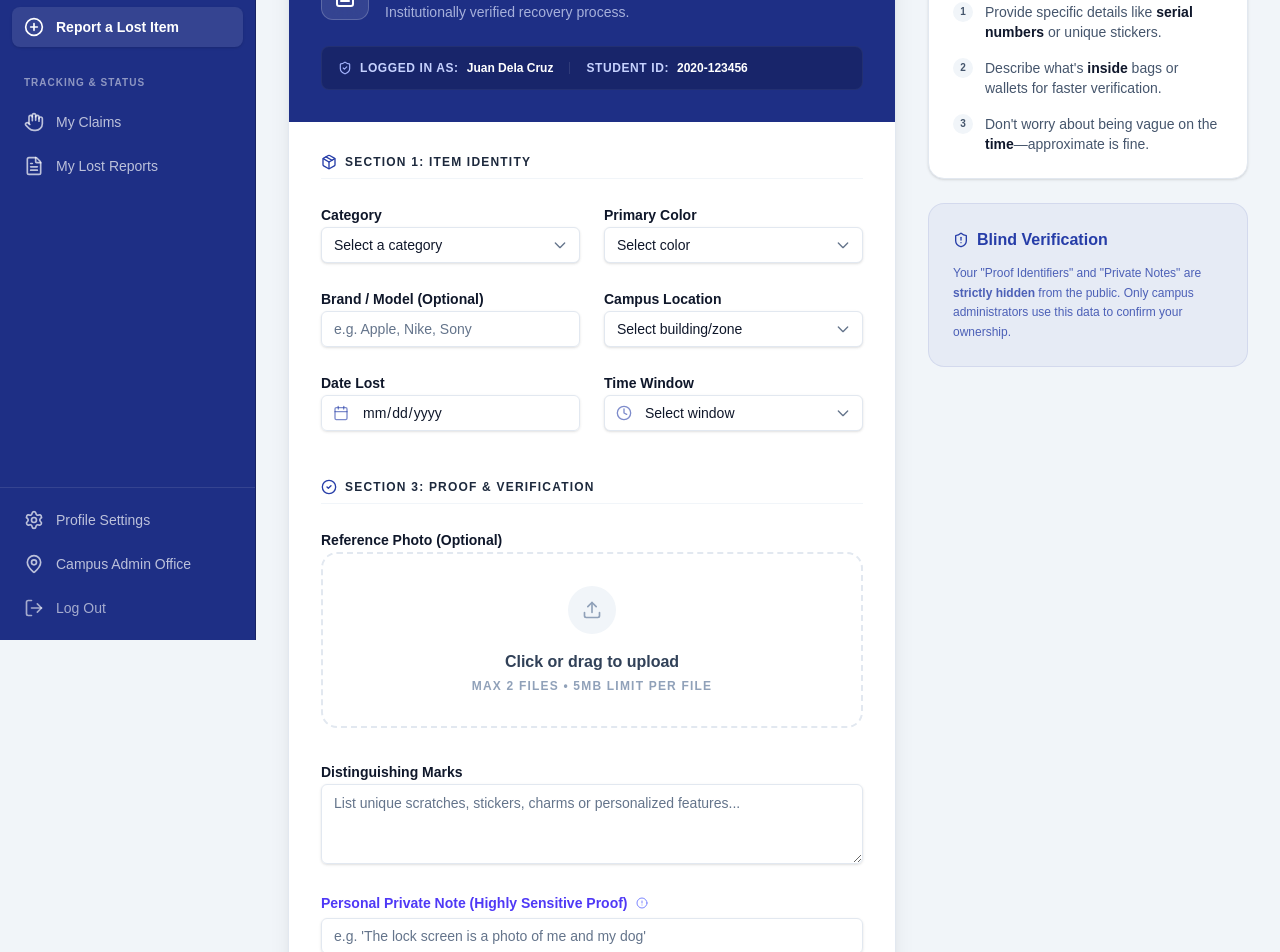
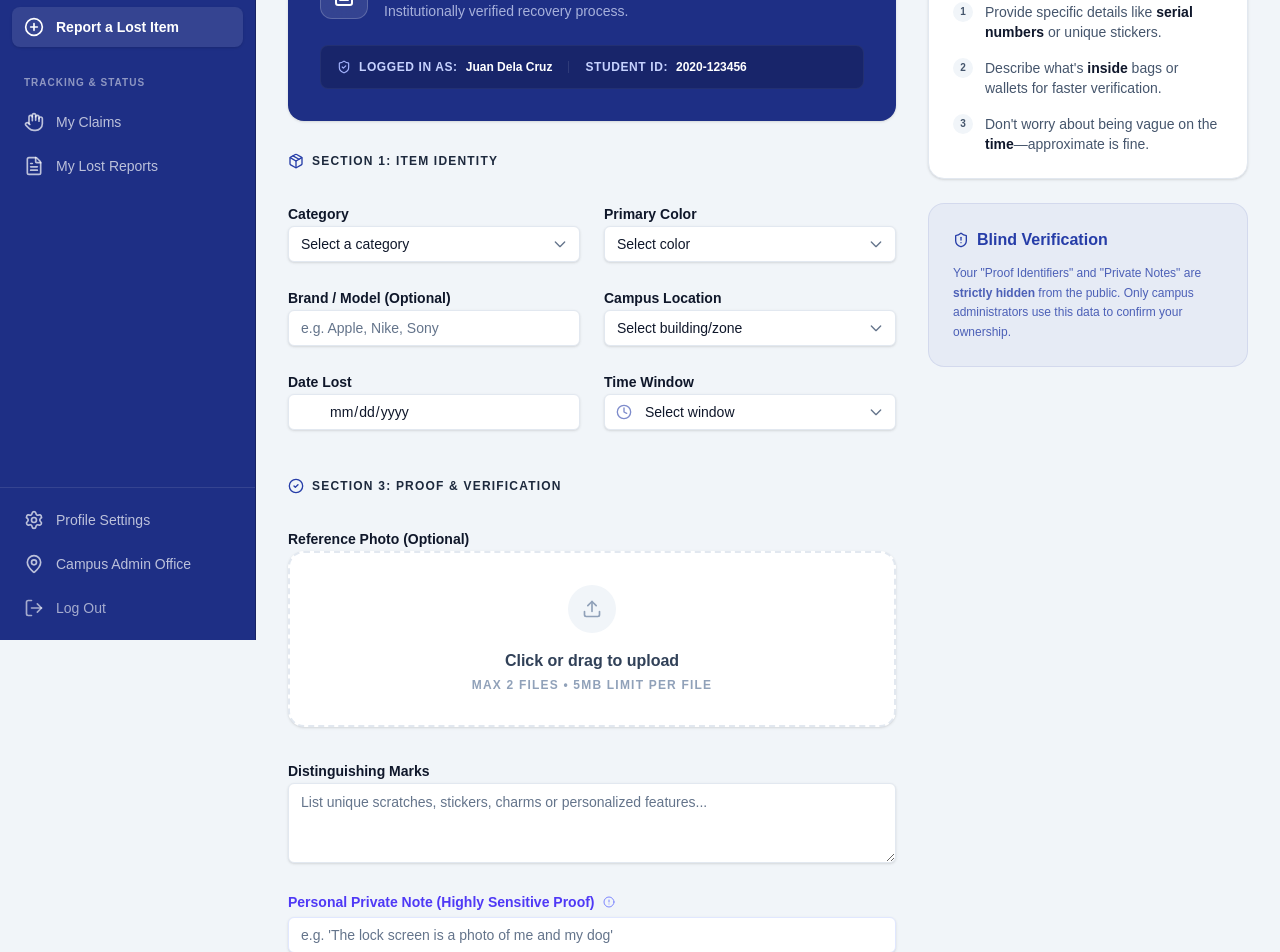
Before and after one commit to ArinGitPort/ReClaim, a React (Vite) app: page /report-lost in a window 1280 px wide. Shown: the part 160-1112 px from the top of the page. Built offline with nearby package versions, Linux system fonts and the light colour scheme.

Commit message:
Improve UI

```diff
--- a/src/features/reports/ReportLostForm.tsx
+++ b/src/features/reports/ReportLostForm.tsx
@@ -52,9 +52,9 @@ export function ReportLostForm() {
 
   return (
     <>
-      <form onSubmit={handleSubmit} className="bg-white rounded-2xl border border-slate-200 shadow-xl overflow-hidden mb-12">
+      <form onSubmit={handleSubmit} className="mb-12">
         {/* Form Header */}
-        <div className="bg-[#1E2F85] p-5 sm:p-8 text-white">
+        <div className="bg-[#1E2F85] p-5 sm:p-8 text-white rounded-2xl shadow-sm mb-8">
           <div className="flex flex-col sm:flex-row items-start sm:items-center gap-4 mb-2">
             <div className="w-12 h-12 bg-white/10 backdrop-blur-md rounded-xl flex items-center justify-center border border-white/20">
               <FileText className="w-6 h-6 text-white" />
@@ -80,7 +80,7 @@ export function ReportLostForm() {
           </div>
         </div>
 
-        <div className="p-5 sm:p-8 space-y-12">
+        <div className="space-y-12">
           {/* Section 1: Item Identity */}
           <section className="space-y-6">
             <div className="flex items-center gap-2 pb-2 border-b border-slate-100">
@@ -95,6 +95,7 @@ export function ReportLostForm() {
                   id="category"
                   name="category"
                   required
+                  className="bg-white shadow-sm border-slate-200"
                   value={category}
                   onChange={(e) => {
                     setCategory(e.target.value as Category)
@@ -113,7 +114,7 @@ export function ReportLostForm() {
 
               <div className="space-y-2">
                 <Label htmlFor="color">Primary Color</Label>
-                <Select id="color" name="color" required value={formData.color} onChange={handleInputChange}>
+                <Select id="color" name="color" required value={formData.color} onChange={handleInputChange} className="bg-white shadow-sm border-slate-200">
                   <option value="">Select color</option>
                   <option value="black">Black</option>
                   <option value="silver">Silver/Gray</option>
@@ -126,12 +127,12 @@ export function ReportLostForm() {
 
               <div className="space-y-2">
                 <Label htmlFor="brand">Brand / Model (Optional)</Label>
-                <Input id="brand" name="brand" placeholder="e.g. Apple, Nike, Sony" value={formData.brand} onChange={handleInputChange} />
+                <Input id="brand" name="brand" placeholder="e.g. Apple, Nike, Sony" value={formData.brand} onChange={handleInputChange} className="bg-white shadow-sm border-slate-200" />
               </div>
 
               <div className="space-y-2">
                 <Label htmlFor="location">Campus Location</Label>
-                <Select id="location" name="location" required value={formData.location} onChange={handleInputChange}>
+                <Select id="location" name="location" required value={formData.location} onChange={handleInputChange} className="bg-white shadow-sm border-slate-200">
                   <option value="">Select building/zone</option>
                   <option value="lib">Main Library</option>
                   <option value="eng">Engineering Building</option>
@@ -150,7 +151,7 @@ export function ReportLostForm() {
                     id="date"
                     name="date"
                     required
-                    className="pl-10 custom-date-input relative z-20"
+                    className="pl-10 custom-date-input relative z-20 bg-white shadow-sm border-slate-200"
                     value={formData.date}
                     onChange={handleInputChange}
                   />
@@ -164,7 +165,7 @@ export function ReportLostForm() {
                     id="time"
                     name="time"
                     required
-                    className="pl-10"
+                    className="pl-10 bg-white shadow-sm border-slate-200"
                     value={formData.time}
                     onChange={handleInputChange}
                   >
@@ -195,7 +196,7 @@ export function ReportLostForm() {
                 {category === "electronics" && (
                   <div className="space-y-2">
                     <Label htmlFor="deviceName">Device Name / Bluetooth Name</Label>
-                    <Input id="deviceName" name="deviceName" placeholder="e.g. Mika's iPhone, My Macbook Pro" value={formData.deviceName} onChange={handleInputChange} />
+                    <Input id="deviceName" name="deviceName" placeholder="e.g. Mika's iPhone, My Macbook Pro" value={formData.deviceName} onChange={handleInputChange} className="bg-white shadow-sm border-slate-200" />
                     <p className="text-[11px] text-slate-500">Helpful for confirming ownership via system settings.</p>
                   </div>
                 )}
@@ -203,7 +204,7 @@ export function ReportLostForm() {
                 {category === "wallets" && (
                   <div className="space-y-2">
                     <Label htmlFor="nameOnDoc">Full Name Printed on the Document</Label>
-                    <Input id="nameOnDoc" name="nameOnDoc" placeholder="Enter the exact name shown" value={formData.nameOnDoc} onChange={handleInputChange} />
+                    <Input id="nameOnDoc" name="nameOnDoc" placeholder="Enter the exact name shown" value={formData.nameOnDoc} onChange={handleInputChange} className="bg-white shadow-sm border-slate-200" />
                     <p className="text-[11px] text-slate-500 italic">This will be cross-referenced with your student record.</p>
                   </div>
                 )}
@@ -217,6 +218,7 @@ export function ReportLostForm() {
                       placeholder="Describe specific items kept inside (e.g. blue notebook, specific charm, etc.)"
                       value={formData.contents}
                       onChange={handleInputChange}
+                      className="bg-white shadow-sm border-slate-200"
                     />
                   </div>
                 )}
@@ -237,7 +239,7 @@ export function ReportLostForm() {
                 <Label>Reference Photo (Optional)</Label>
                 <div
                   onClick={() => fileInputRef.current?.click()}
-                  className="group border-2 border-dashed border-slate-200 rounded-2xl p-6 sm:p-8 hover:border-brand hover:bg-brand/[0.02] transition-all cursor-pointer text-center"
+                  className="group border-2 border-dashed border-slate-200 bg-white shadow-sm rounded-2xl p-6 sm:p-8 hover:border-brand hover:bg-brand/[0.02] transition-all cursor-pointer text-center"
                 >
                   <input type="file" className="hidden" ref={fileInputRef} accept="image/*" multiple />
                   <div className="w-12 h-12 bg-slate-100 group-hover:bg-brand/10 rounded-full flex items-center justify-center mx-auto mb-4 transition-colors">
@@ -256,6 +258,7 @@ export function ReportLostForm() {
                   placeholder="List unique scratches, stickers, charms or personalized features..."
                   value={formData.marks}
                   onChange={handleInputChange}
+                  className="bg-white shadow-sm border-slate-200"
                 />
               </div>
 
@@ -270,6 +273,7 @@ export function ReportLostForm() {
                   placeholder="e.g. 'The lock screen is a photo of me and my dog'"
                   value={formData.privateNote}
                   onChange={handleInputChange}
+                  className="bg-white shadow-sm border-indigo-100 focus:border-indigo-300 ring-indigo-50"
                 />
                 <p className="text-[11px] text-slate-400 italic">This field is encrypted and visible only to the reviewing Administrator.</p>
               </div>
@@ -278,7 +282,7 @@ export function ReportLostForm() {
 
           {/* Submit UI */}
           <div className="pt-8 border-t border-slate-200">
-            <div className="bg-indigo-50/50 rounded-xl p-5 border border-indigo-100 mb-6 flex gap-4">
+            <div className="bg-indigo-50/50 rounded-xl p-5 border border-indigo-100 mb-6 flex gap-4 shadow-sm">
               <div className="w-8 h-8 bg-white rounded-lg flex items-center justify-center shrink-0 shadow-sm border border-indigo-200">
                 <ShieldCheck className="w-4 h-4 text-indigo-600" />
               </div>
```
